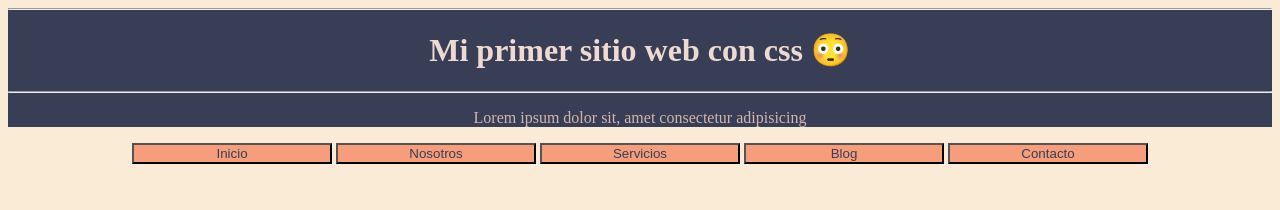
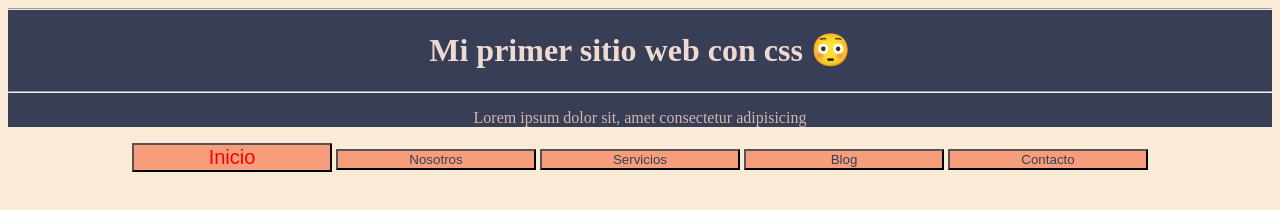
Before and after one commit to MarcoARamirezS/css-fundamentos, a plain HTML site: page index.html in a window 1280 px wide. In both pictures the pointer is over the button "Inicio". Drawn offline with Linux system fonts and the light colour scheme.

Commit message:
[FINISH] finialiamos la práctica

```diff
--- a/css/styles.css
+++ b/css/styles.css
@@ -23,3 +23,9 @@ body {
 .w-200 {
   width: 200px;
 }
+
+button:hover {
+  color: red;
+  font-size: 20px;
+  cursor: pointer;
+}
```
